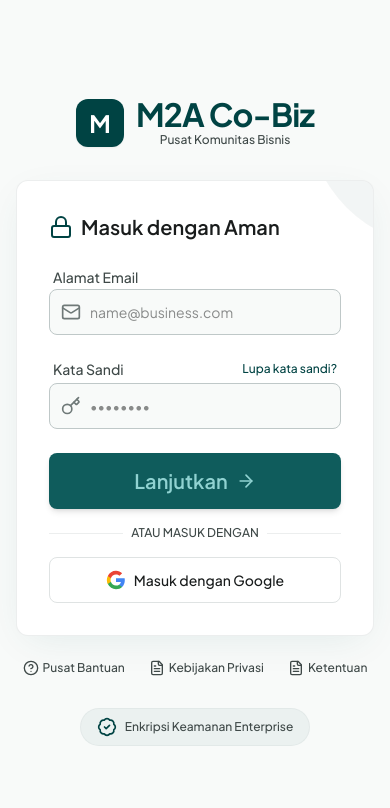
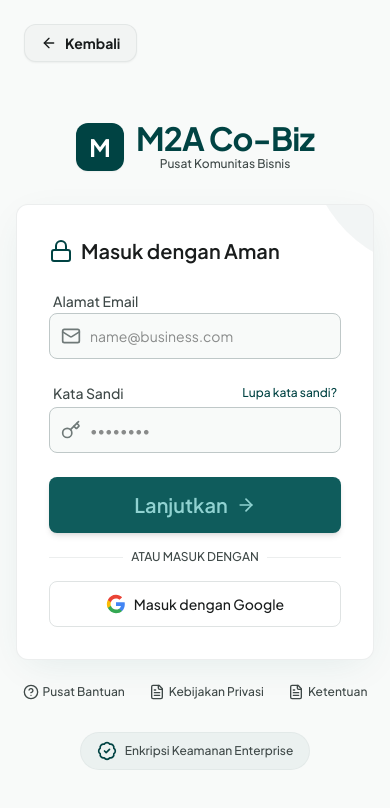
Before and after one commit to bayy-kim/M2A-Co-Biz, a Next.js app: page /login in a window 390 px wide. Shown: the top 808 px of the page. Built offline with nearby package versions, Linux system fonts and the light colour scheme.

Commit message:
feat: add back button to login and register pages, fix mobile bottom bar active button contrast to white

```diff
--- a/src/app/login/page.tsx
+++ b/src/app/login/page.tsx
@@ -98,8 +98,19 @@
   }
 
   return (
-    <div className="min-h-screen flex flex-col items-center justify-center p-gutter bg-surface">
-      <div className="w-full max-w-[440px] flex flex-col items-center">
+    <div className="min-h-screen flex flex-col items-center justify-center p-gutter bg-surface relative">
+      <div className="absolute top-6 left-6 z-10">
+        <button
+          onClick={() => router.back()}
+          className="inline-flex items-center gap-2 px-4 py-2 rounded-xl bg-surface-container-low border border-outline-variant/30 text-label-md font-bold text-on-surface hover:bg-surface-container hover:text-primary transition-all duration-200 outline-none focus-visible:ring-2 focus-visible:ring-primary shadow-xs"
+          type="button"
+        >
+          <ArrowLeft className="w-4 h-4" />
+          <span>Kembali</span>
+        </button>
+      </div>
+
+      <div className="w-full max-w-[440px] flex flex-col items-center mt-12 sm:mt-0">
         <div className="mb-xxl text-center flex justify-center">
           <Logo size="lg" showSubtitle subtitleText="Pusat Komunitas Bisnis" />
         </div>
--- a/src/app/register/page.tsx
+++ b/src/app/register/page.tsx
@@ -63,7 +63,17 @@
   return (
     <div className="min-h-screen flex flex-col bg-background">
       <header className="fixed top-0 w-full z-50 bg-surface shadow-sm h-16 flex items-center px-lg md:px-xl justify-between">
-        <Logo size="sm" />
+        <div className="flex items-center gap-md">
+          <button
+            onClick={() => router.back()}
+            className="inline-flex items-center gap-1.5 px-3 py-1.5 rounded-xl bg-surface-container-low border border-outline-variant/30 text-label-sm font-bold text-on-surface hover:bg-surface-container hover:text-primary transition-all duration-200 outline-none focus-visible:ring-2 focus-visible:ring-primary"
+            type="button"
+          >
+            <ArrowLeft className="w-4 h-4" />
+            <span>Kembali</span>
+          </button>
+          <Logo size="sm" />
+        </div>
         <div className="hidden md:block">
           <span className="text-on-surface-variant text-label-md">
             Sudah daftar?{" "}
--- a/src/components/dashboard-shell.tsx
+++ b/src/components/dashboard-shell.tsx
@@ -271,16 +271,16 @@
                 key={item.label}
                 href={item.href}
                 className={`flex flex-col items-center justify-center gap-1 min-w-0 flex-shrink-0 h-16 w-16 px-1 transition-all duration-200 outline-none focus-visible:ring-2 focus-visible:ring-primary ${
-                  active ? "text-primary" : "text-on-surface-variant hover:text-on-surface"
+                  active ? "text-primary font-bold" : "text-on-surface-variant hover:text-on-surface"
                 }`}
                 aria-current={active ? "page" : undefined}
               >
                 <div className={`relative flex items-center justify-center w-12 h-8 rounded-full transition-all duration-200 ${
-                  active ? "bg-primary-container text-primary" : "hover:bg-surface-container-high"
+                  active ? "bg-primary text-white shadow-xs" : "hover:bg-surface-container-high text-on-surface-variant"
                 }`}>
                   {renderIcon(item.icon)}
                   {isNotification && (
-                    <span className="absolute top-1 right-2.5 w-2 h-2 rounded-full bg-error animate-pulse" />
+                    <span className="absolute top-1 right-2.5 w-2.5 h-2.5 rounded-full bg-accent-gold border-2 border-primary animate-pulse" />
                   )}
                 </div>
                 <span className={`text-[10px] leading-tight text-center max-w-full truncate ${
--- a/src/components/public-bottom-bar.tsx
+++ b/src/components/public-bottom-bar.tsx
@@ -64,16 +64,16 @@
               key={item.label}
               href={item.href}
               className={`flex flex-col items-center justify-center gap-1 min-w-0 flex-shrink-0 h-16 w-16 px-1 transition-all duration-200 outline-none focus-visible:ring-2 focus-visible:ring-primary ${
-                active ? "text-primary" : "text-on-surface-variant hover:text-on-surface"
+                active ? "text-primary font-bold" : "text-on-surface-variant hover:text-on-surface"
               }`}
               aria-current={active ? "page" : undefined}
             >
               <div className={`relative flex items-center justify-center w-12 h-8 rounded-full transition-all duration-200 ${
-                active ? "bg-primary-container text-primary" : "hover:bg-surface-container-high"
+                active ? "bg-primary text-white shadow-xs" : "hover:bg-surface-container-high text-on-surface-variant"
               }`}>
                 <Icon className="w-5 h-5" />
                 {item.hasBadge && (
-                  <span className="absolute top-1 right-2.5 w-2 h-2 rounded-full bg-error animate-pulse" />
+                  <span className="absolute top-1 right-2.5 w-2.5 h-2.5 rounded-full bg-accent-gold border-2 border-primary animate-pulse" />
                 )}
               </div>
               <span className={`text-[10px] leading-tight text-center max-w-full truncate ${
```
